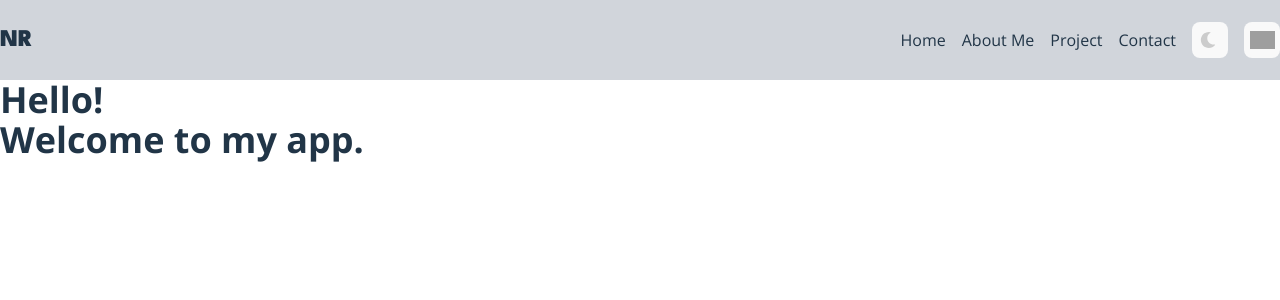
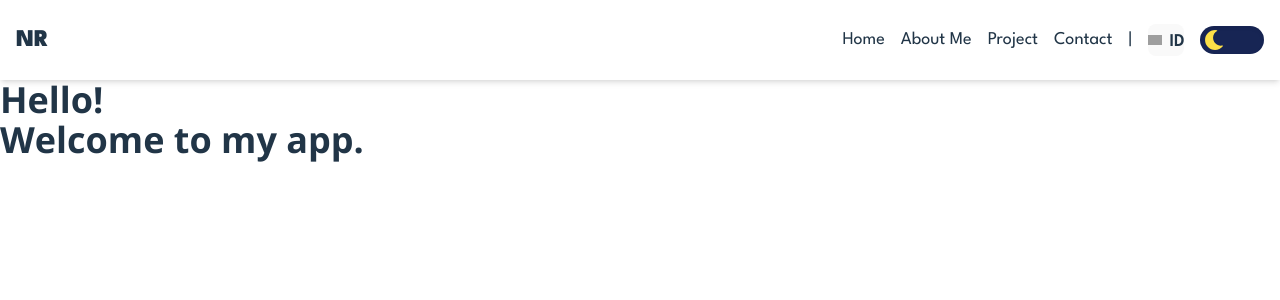
Before and after one commit to nadhifrafifaiz/portfolio, a React (Vite) app: page / in a window 1280 px wide. Shown: the top 300 px of the page. Built offline with nearby package versions, Linux system fonts and the light colour scheme; grey boxes are pictures that could not be loaded.

Commit message:
feat: navbar toggle dark mode light mode

```diff
--- a/src/components/Navbar.tsx
+++ b/src/components/Navbar.tsx
@@ -2,6 +2,8 @@ import { useState, useEffect } from "react";
 import i18n from "i18next";
 import { useTranslation } from "react-i18next";
 import { FaBars, FaTimes, FaMoon, FaSun } from "react-icons/fa";
+// import stars from "../assets/stars.png";
+// import cloud from "../assets/cloud.png";
 
 const Navbar = () => {
   const [darkMode, setDarkMode] = useState(false);
@@ -32,36 +34,74 @@ const Navbar = () => {
 
   return (
     <>
-      <div className="relative flex justify-between items-center py-4 h-16 lg:h-20 bg-gray-300">
+      <div className="relative flex justify-between items-center py-4 h-16 lg:h-20 bg-white shadow-md px-4 dark:bg-black">
         <div>
           <p className="font-league font-black text-2xl uppercase">NR </p>
         </div>
-        <div className="hidden lg:block">
+        <div className="hidden lg:block font-league text-lg">
           <div className="flex flex-row items-center gap-4">
-            <p>{t("home")}</p>
-            <p>{t("about me")}</p>
-            <p>{t("project")}</p>
-            <p>{t("contact")}</p>
-            <div>
-              <button
-                onClick={() => setDarkMode(!darkMode)}
-                className="p-2 m-0 rounded-lg w-9 h-9"
-              >
-                {!darkMode ? <FaMoon fill="#ccc" /> : <FaSun fill="yellow" />}
-              </button>
-            </div>
+            <p className="hover:cursor-pointer hover:text-primary">
+              {t("home")}
+            </p>
+            <p className="hover:cursor-pointer hover:text-primary">
+              {t("about me")}
+            </p>
+            <p className="hover:cursor-pointer hover:text-primary">
+              {t("project")}
+            </p>
+            <p className="hover:cursor-pointer hover:text-primary">
+              {t("contact")}
+            </p>
+            <p className="hover:cursor-pointer hover:text-primary">|</p>
             <div>
               <button
                 onClick={() => setIsEnglish(!isEnglish)}
-                className="rounded-lg w-9 h-9 flex justify-center items-center"
+                className="rounded-lg w-9 flex justify-center items-center"
               >
                 {isEnglish ? (
-                  <img width={25} src="https://flagcdn.com/id.svg" />
+                  <div className="grid grid-cols-2 place-items-center gap-2 hover:cursor-pointer hover:text-primary">
+                    <img src="https://flagcdn.com/56x42/id.png" />
+                    <p className=" font-semibold mt-1">ID</p>
+                  </div>
                 ) : (
-                  <img width={25} src="https://flagcdn.com/gb.svg" />
+                  <div className="grid grid-cols-2 place-items-center gap-2 hover:cursor-pointer hover:text-primary">
+                    <img src="https://flagcdn.com/56x42/gb.png" />
+                    <p className=" font-semibold mt-1">EN</p>
+                  </div>
                 )}
               </button>
             </div>
+            <label
+              htmlFor="toggle"
+              className="flex items-center space-x-2 cursor-pointer"
+            >
+              <div className="relative inline-flex items-center cursor-pointer">
+                <input
+                  id="toggle"
+                  type="checkbox"
+                  className="hidden"
+                  checked={darkMode}
+                  onChange={() => setDarkMode(!darkMode)}
+                />
+                <div className="toggle__line relative w-16 h-7 bg-blue-950 rounded-full shadow-inner dark:bg-blue-500" />
+                <div
+                  className={`toggle__icon absolute inset-y-0 left-0 flex items-center justify-center w-7 h-7 transition-transform transform ${
+                    darkMode ? "translate-x-full" : "translate-x-0"
+                  }`}
+                >
+                  {darkMode ? (
+                    <div className="rounded-full ">
+                      <FaSun
+                        className="text-yellow-400 opacity-80"
+                        size="20px"
+                      />
+                    </div>
+                  ) : (
+                    <FaMoon className="text-yellow-300" size="20px" />
+                  )}
+                </div>
+              </div>
+            </label>
           </div>
         </div>
         <div className="lg:hidden">
@@ -73,8 +113,9 @@ const Navbar = () => {
       <div
         className={`lg:hidden ${
           isOpen ? "left-0" : "-left-full"
-        } h-screen absolute top-0 z-100 bg-white w-full dark:bg-slate-800 transition-all duration-300 ease-in-out `}
+        } h-screen absolute top-0 z-100 bg-white w-full dark:bg-black transition-all duration-300 ease-in-out`}
       >
+        <div className="flex h-screen flex-col justify-between p-14">
           <div className="flex flex-col gap-4">
             <div className="flex flex-row justify-between items-center ">
               <p className="font-extrabold text-3xl">Nadhif Rafifaiz </p>
@@ -85,52 +126,77 @@ const Navbar = () => {
                 <FaTimes size={20} />
               </button>
             </div>
-          <p className="font-extrabold text-xl">{t("home")}</p>
-          <p className="font-extrabold text-xl">{t("about me")}</p>
-          <p className="font-extrabold text-xl">{t("project")}</p>
-          <p className="font-extrabold text-xl">{t("contact")}</p>
-          <div className="flex flex-col gap-2 mt-8">
+            <p className="font-extrabold text-xl hover:cursor-pointer hover:text-primary">
+              {t("home")}
+            </p>
+            <p className="font-extrabold text-xl hover:cursor-pointer hover:text-primary">
+              {t("about me")}
+            </p>
+            <p className="font-extrabold text-xl hover:cursor-pointer hover:text-primary">
+              {t("project")}
+            </p>
+            <p className="font-extrabold text-xl hover:cursor-pointer hover:text-primary">
+              {t("contact")}
+            </p>
+          </div>
+          <div className="flex flex-col gap-4">
+            <div className="flex flex-col gap-2">
               <p className="font-bold text-base">{t("language")}</p>
               <div className="flex gap-2">
                 <button
                   onClick={() => setIsEnglish(true)}
                   className={`${
-                  isEnglish ? "border-[3px] font-semibold" : "opacity-75"
-                } rounded-3xl w-10 flex justify-center items-center border-2 border-black px-4 py-1 dark:border-white`}
+                    isEnglish
+                      ? "border-[3px] border-yellow-400 font-semibold"
+                      : "opacity-75"
+                  } rounded-3xl w-10 flex justify-center items-center border-2 border-black px-4 py-1 dark:border-white font-semibold text-xs hover:text-primary hover:font-bold hover:border-yellow-400`}
                 >
-                <p className="font-semibold text-xs">EN</p>
+                  <p>EN</p>
                 </button>
                 <button
                   onClick={() => setIsEnglish(false)}
                   className={`${
-                  !isEnglish ? "border-[3px] font-semibold" : "opacity-75"
-                } rounded-3xl w-10 flex justify-center items-center border-2 border-black px-4 py-1 dark:border-white`}
+                    !isEnglish
+                      ? "border-[3px] font-semibold border-yellow-400"
+                      : "opacity-75"
+                  } rounded-3xl w-10 flex justify-center items-center border-2 border-black px-4 py-1 dark:border-white font-semibold text-xs hover:text-primary hover:font-bold hover:border-yellow-400`}
                 >
-                <p className="font-semibold text-xs">ID</p>
+                  <p>ID</p>
                 </button>
               </div>
             </div>
             <div className="flex flex-col gap-2">
               <p className="font-bold text-base">{t("theme")}</p>
               <div className="flex gap-2">
-              <button onClick={() => setDarkMode(true)} className="rounded-lg ">
+                <button
+                  onClick={() => setDarkMode(true)}
+                  className="rounded-lg "
+                >
                   <div
                     className={`${
-                    darkMode ? "border-[3px] font-semibold " : "opacity-75"
-                  } flex justify-evenly items-end rounded-3xl w-20 border-2 border-black px-4 py-1 dark:border-white`}
+                      darkMode
+                        ? "border-[3px] font-semibold border-yellow-400 "
+                        : "opacity-75"
+                    } flex justify-evenly items-end rounded-3xl w-20 border-2 border-black px-4 py-1 dark:border-white hover:text-primary hover:border-yellow-400`}
                   >
-                  <p className="dark:text-white">{t("dark")}</p>
+                    <p>{t("dark")}</p>
                   </div>
                 </button>
-              <button onClick={() => setDarkMode(false)} className="rounded-lg">
+                <button
+                  onClick={() => setDarkMode(false)}
+                  className="rounded-lg"
+                >
                   <div
                     className={`${
-                    !darkMode ? "border-[3px] font-semibold" : "opacity-75"
-                  } flex justify-evenly items-center rounded-3xl w-20 border-2 border-black px-4 py-1 dark:border-white`}
+                      !darkMode
+                        ? "border-[3px] font-semibold border-yellow-400"
+                        : "opacity-75 border-black dark:border-white hover:text-primary hover:border-yellow-400"
+                    } flex justify-evenly items-center rounded-3xl w-20 border-2 px-4 py-1 `}
                   >
-                  <p className="dark:text-white">{t("light")}</p>
+                    <p>{t("light")}</p>
                   </div>
                 </button>
+              </div>
             </div>
           </div>
         </div>
--- a/tailwind.config.js
+++ b/tailwind.config.js
@@ -11,7 +11,12 @@ export default {
         league: ['League Spartan', 'sans-serif'],
         openSans: ['Open Sans', 'sans-serif']
       },
-
+      colors: {
+        "primary": "#FCDD12",
+        "dark-white": "#B8B8B8",
+        "light-black": "#2B2B2B",
+        "dark-black": "#212121"
+      }
     },
   },
   plugins: [],
```
Lines whose indentation alone changed are shown as unchanged.
